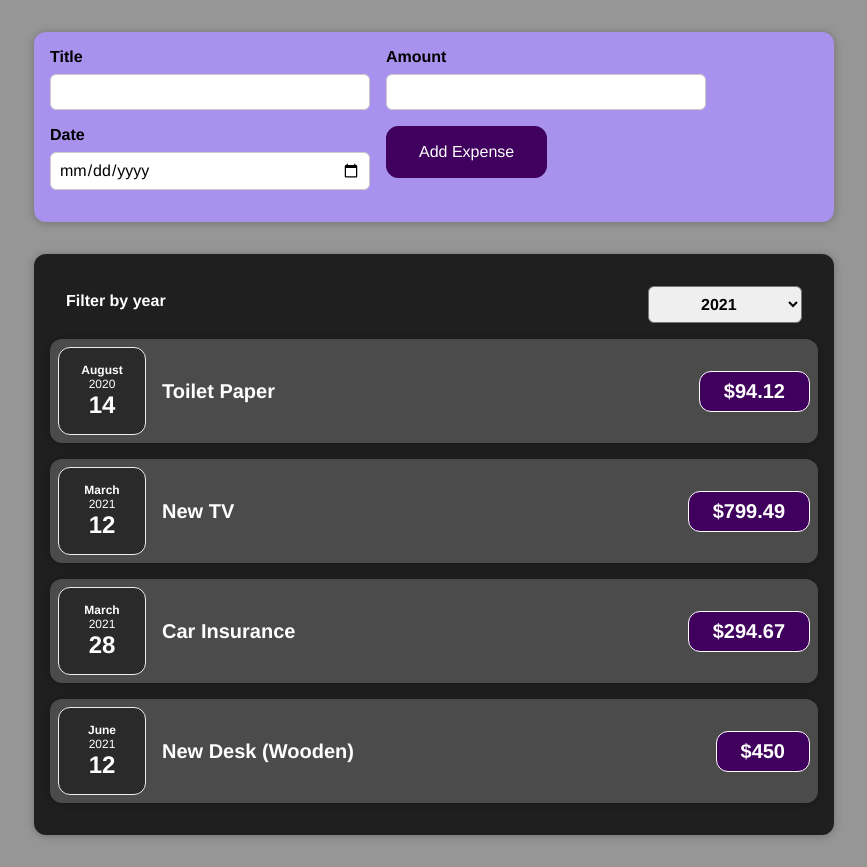
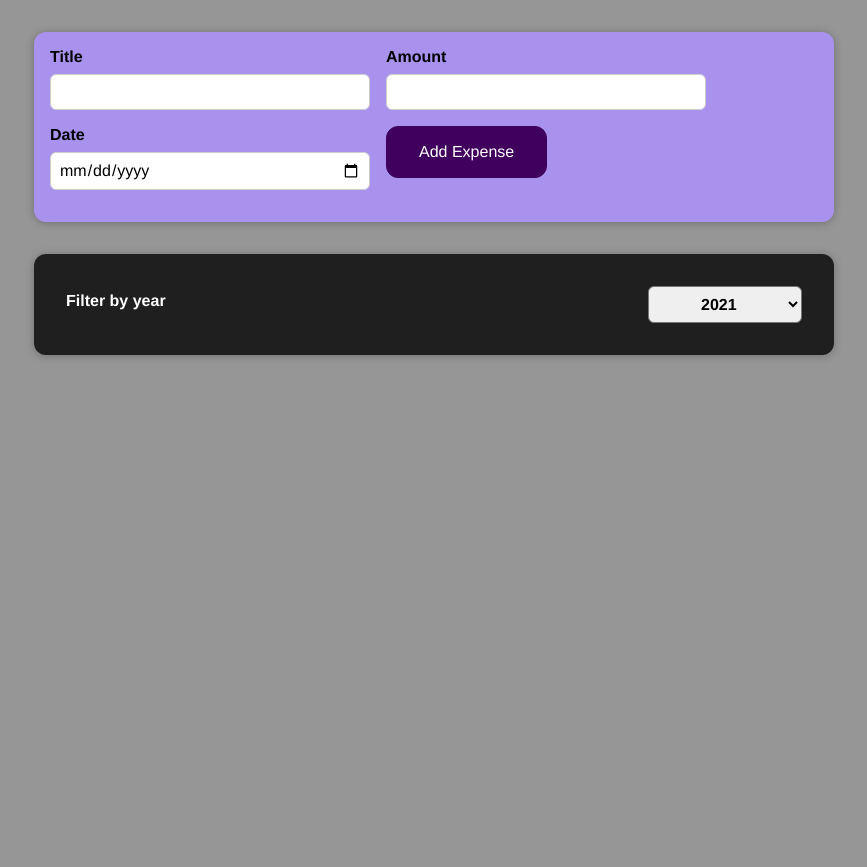
Before and after one commit to tanmaik/expense-tracker, a React (Create React App) app: page / in a window 1280 px wide. Shown: the whole page, without its empty margins (206-1073 px from the left). After the commit the page ends 800 px from the top, so only its background shows below. Built offline with nearby package versions, Linux system fonts and the light colour scheme.

Commit message:
made add expenses work

```diff
--- a/src/App.js
+++ b/src/App.js
@@ -1,37 +1,16 @@
 import Expenses from "./components/expenses/Expenses";
+import { useState } from "react";
 import NewExpense from "./components/newExpenses/NewExpense";
 
+const expenseList = [];
+
 const App = () => {
-  const expenses = [
-    {
-      id: "e1",
-      title: "Toilet Paper",
-      amount: 94.12,
-      date: new Date(2020, 7, 14),
-    },
-    {
-      id: "e2",
-      title: "New TV",
-      amount: 799.49,
-      date: new Date(2021, 2, 12),
-    },
-    {
-      id: "e3",
-      title: "Car Insurance",
-      amount: 294.67,
-      date: new Date(2021, 2, 28),
-    },
-    {
-      id: "e4",
-      title: "New Desk (Wooden)",
-      amount: 450,
-      date: new Date(2021, 5, 12),
-    },
-  ];
+  const [expenses, setExpenses] = useState(expenseList);
 
   const addExpenseHandler = (expense) => {
-    console.log("In App.js");
-    console.log(expense);
+    setExpenses((prevExpenses) => {
+      return [expense, ...prevExpenses];
+    });
   };
 
   return (
--- a/src/components/expenses/Expenses.js
+++ b/src/components/expenses/Expenses.js
@@ -17,26 +17,13 @@
         selectedYear={filteredYear}
         onChangeFilter={filterChangeHandler}
       />
-      <ExpenseItem
-        title={props.items[0].title}
-        amount={props.items[0].amount}
-        date={props.items[0].date}
-      />
-      <ExpenseItem
-        title={props.items[1].title}
-        amount={props.items[1].amount}
-        date={props.items[1].date}
-      />
-      <ExpenseItem
-        title={props.items[2].title}
-        amount={props.items[2].amount}
-        date={props.items[2].date}
-      />
-      <ExpenseItem
-        title={props.items[3].title}
-        amount={props.items[3].amount}
-        date={props.items[3].date}
-      />
+      {props.items.map((expense) => (
+        <ExpenseItem
+          title={expense.title}
+          amount={expense.amount}
+          date={expense.date}
+        />
+      ))}
     </Card>
   );
 };
```
Also changed, not shown: 1 other file (tests, documents, lock files or other folders).
